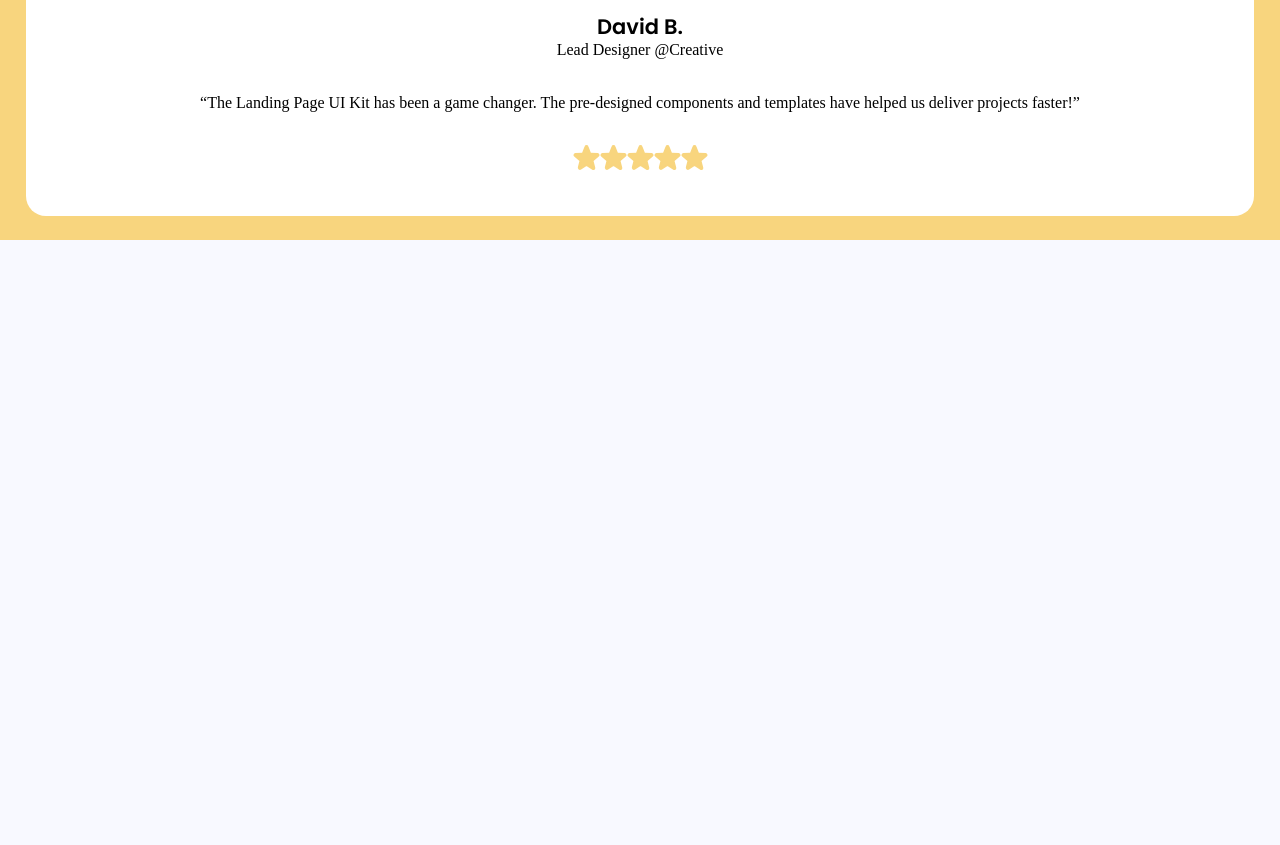
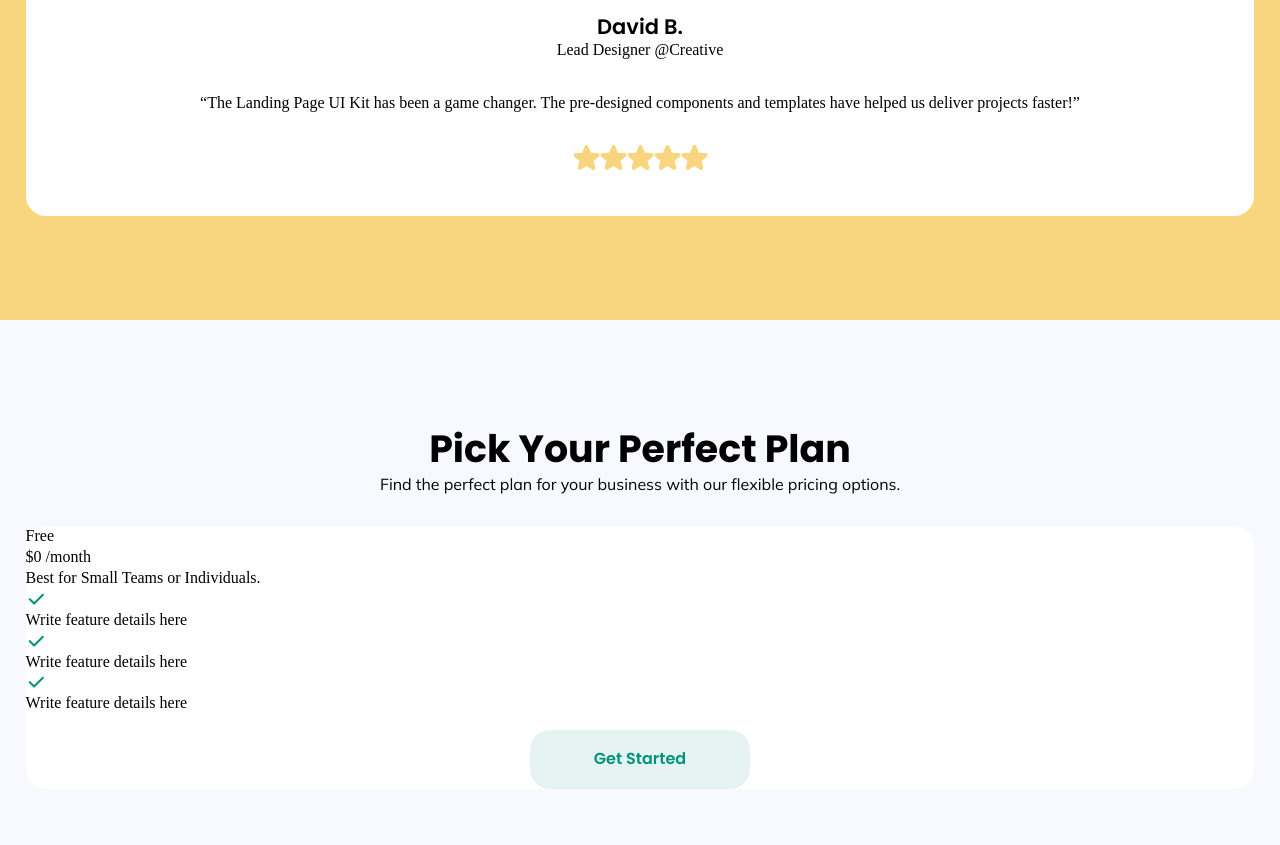
Before and after one commit to devfuertes/challengeWeb, a website: page index.html in a window 1280 px wide. Shown: the part 5630-6475 px from the top of the page. Before the commit the page ends 5870 px from the top, so only its background shows below. Drawn offline with Linux system fonts and the light colour scheme; a web font is replaced by a local one.

Commit message:
UpDate index.html and main.css

```diff
--- a/index.html
+++ b/index.html
@@ -7,7 +7,7 @@
   <meta name="description" content="First web site of the web application development challenge course">
   <meta name="author" content="devfuertes">
   <meta name="keywords" content="web, design, css, html, course, challenge, application, development">
-  <link rel="shortcut icon" href="assets/svg/Logo Mark.svg" type="image/x-icon">
+  <link rel="shortcut icon" href="assets/svg/Logo Mark White.svg" type="image/x-icon">
   <link rel="preconnect" href="https://fonts.googleapis.com">
   <link rel="preconnect" href="https://fonts.gstatic.com" crossorigin>
   <link
@@ -43,7 +43,7 @@
       </p>
 
 
-      <button>
+      <button class="hero button">
         <img src="assets/svg/RocketLaunch.svg" alt="icon Rocket">Get Started
       </button>
     </div>
@@ -157,11 +157,45 @@
   </section>
 
 
+  <section class="section pricing">
+
+    <h2>Pick Your Perfect Plan</h2>
+    <p>Find the perfect plan for your business with our flexible pricing options.</p>
+
+    <div class="pricing card">
+
+      <p>Free</p>
+      <p>$0  <span>/month</span></p>
+      <p>Best for Small Teams or Individuals.</p>
+
+      <ul>
+        <li><img src="assets/svg/Check.svg" alt="iconCheck">Write feature details here</li>
+        <li><img src="assets/svg/Check.svg" alt="iconCheck">Write feature details here</li>
+        <li><img src="assets/svg/Check.svg" alt="iconCheck">Write feature details here</li>
+      </ul>
+
+      <button class="pricing button">Get Started</button>
 
 
 
 
-  <section class="section pricing"></section>
+    </div>
+
+
+
+
+
+
+
+  </section>
+
+
+
+
+
+
+
+
   <section class="section metrics"></section>
   <section class="section contact"></section>
   <section class="section suscribe"></section>
--- a/main.css
+++ b/main.css
@@ -38,10 +38,6 @@ body {
     background-color: var(--grey-body-background);
 }
 
-main {
-    padding-block: 1.5rem;
-    padding-inline: 1.6rem;
-}
 
 header nav {
 
@@ -61,7 +57,7 @@ header nav {
 }
 
 
-section.hero {
+.section.hero {
 
     padding-block: 1.5rem;
     padding-inline: 1.6rem;
@@ -80,7 +76,7 @@ section.hero {
         text-align: center;
     }
 
-    div button {
+    .hero.button {
 
 
         display: flex;
@@ -98,7 +94,7 @@ section.hero {
 }
 
 
-section.features {
+.section.features {
     padding-block: 1.5rem;
     padding-inline: 1.6rem;
 
@@ -219,6 +215,7 @@ section.features {
     padding-block: 1.5rem;
     padding-inline: 1.6rem;
 
+
     h2 {
 
         text-align: center;
@@ -236,11 +233,12 @@ section.features {
 
     }
 
-    .container.card.testimonials{
+    .container.card.testimonials {
 
         display: flex;
         flex-direction: column;
         gap: 3rem;
+        margin-bottom: 5rem;
 
 
 
@@ -277,18 +275,10 @@ section.features {
                 margin-bottom: 1rem;
             }
 
-        .container.testimonials.star{
+            .container.testimonials.star {
                 display: flex;
                 justify-content: center;
                 margin-top: 2rem;
-
-
-
-
-
-
-
-
             }
 
 
@@ -299,3 +289,61 @@ section.features {
 
 
 }
+
+
+
+.section.pricing {
+
+
+    padding-block: 1.5rem;
+    padding-inline: 1.6rem;
+
+
+
+
+    h2 {
+
+        text-align: center;
+        font-family: "Poppins", sans-serif;
+        font-weight: 700;
+        font-size: var(--size-title-l);
+        margin-top: 5rem;
+    }
+
+    h2+p {
+        text-align: center;
+        font-family: "Mulish", sans-serif;
+        font-size: var(--size-body-m);
+        margin-bottom: 2rem;
+    }
+
+    .pricing.card {
+
+        background-color: white;
+        border-radius: 20px;
+
+        ul{
+            list-style: none;
+
+
+        }
+
+
+        .pricing.button {
+
+            display: flex;
+            gap: 0.5rem;
+            margin: 1rem auto 2rem;
+            border: 0;
+            border-radius: 20px;
+            padding: 1.2rem 4rem;
+            background-color: var(--cta-green-aqua);
+            color: var(--cta-green);
+            font-family: "Poppins", sans-serif;
+            font-size: var(--base);
+            font-weight: 600;
+        }
+    }
+
+
+}
```
Also changed, not shown: assets/svg/Check.svg (added), assets/svg/Logo Mark White.svg (added). Lines whose indentation alone changed are shown as unchanged.
